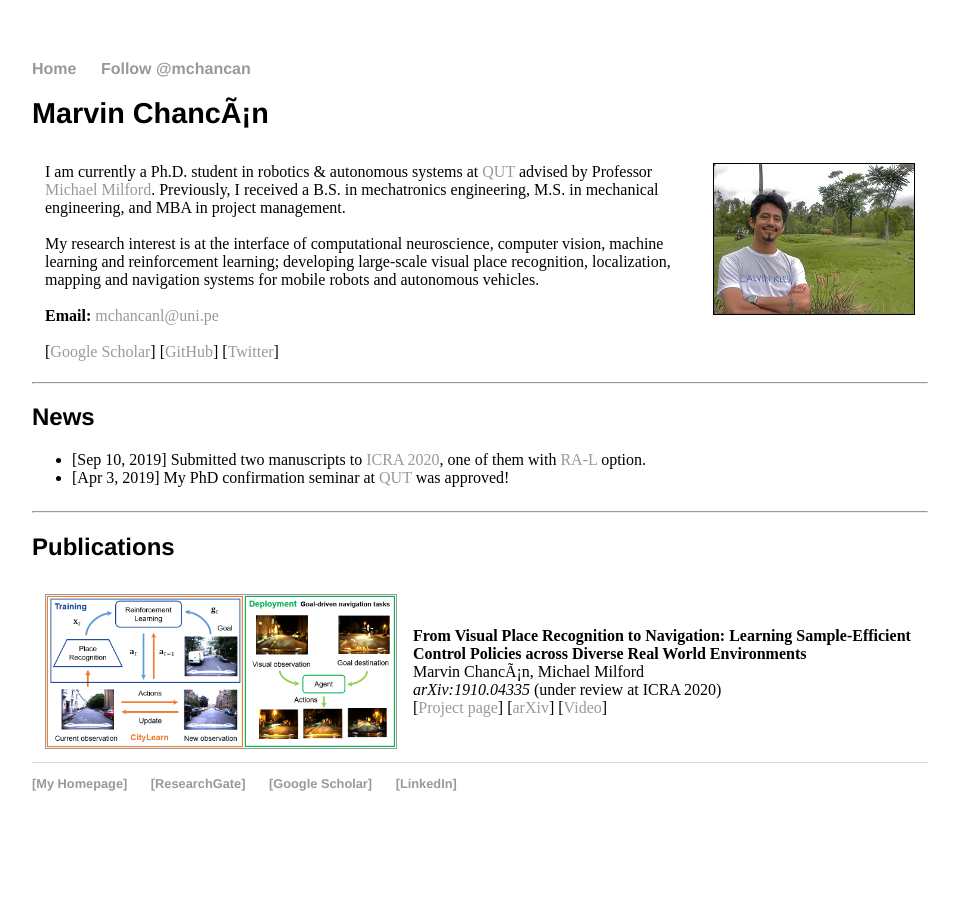
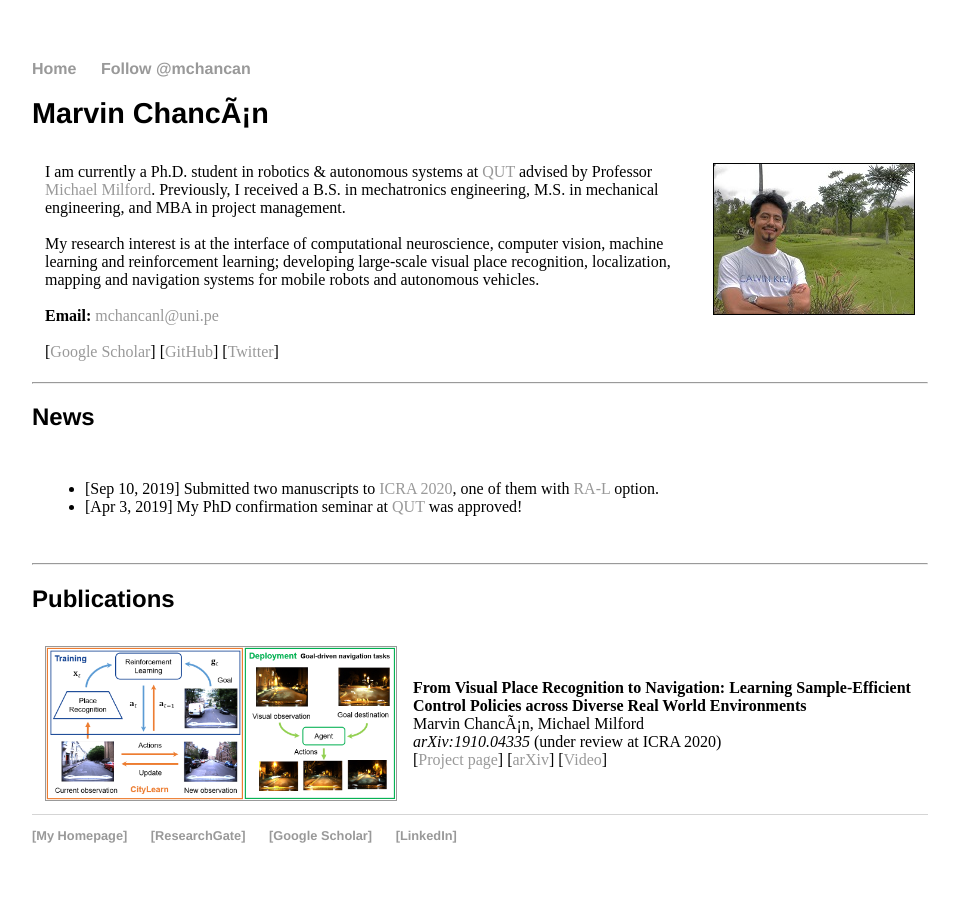
Before and after one commit to mchancan/mchancan.github.io, a Jekyll site: the page built from index.html, in a window 1280 px wide. Shown: the whole page, without its empty margins (160-1119 px from the left). Built offline with Jekyll 4.4.1, drawn with Linux system fonts in a browser that asks for light colours; comment, search, counter and statistics services are not loaded.

Commit message:
Update index.html

```diff
--- a/index.html
+++ b/index.html
@@ -3,9 +3,7 @@ layout: default
 title: Marvin Chancán
 ---
 
-<h1>
-	Marvin Chancán
-</h1>
+<h1> Marvin Chancán</h1>
 <table border="0" cellpadding="3" cellspacing="10">
 	<tr>
 		<td>
@@ -29,20 +27,23 @@ title: Marvin Chancán
 <h2>News</h2>
 <table border="0" cellpadding="3" cellspacing="10">
 	<tr>
-		<ul>
-			<li>[Sep 10, 2019] Submitted two manuscripts to <a href="http://icra2020.org">ICRA 2020</a>, one of them with <a href="http://ieee-ras.org/publications/ra-l">RA-L</a> option. </li>
-			<li>[Apr 3, 2019] My PhD confirmation seminar at <a href="https://qut.edu.au">QUT</a> was approved! </li>
-		</ul>
+		<td>
+			<ul>
+				<li>[Sep 10, 2019] Submitted two manuscripts to <a href="http://icra2020.org">ICRA 2020</a>, one of them with <a href="http://ieee-ras.org/publications/ra-l">RA-L</a> option. </li>
+				<li>[Apr 3, 2019] My PhD confirmation seminar at <a href="https://qut.edu.au">QUT</a> was approved! </li>
+			</ul>
+		</td>
 	<tr>
 </table>
 
 <hr>
 
 <h2>Publications</h2>
-
 <table border="0" cellpadding="3" cellspacing="10">
 	<tr>
-		<td><a href="projects/CityLearn/index.html"><img style="vertical-align:middle" src="projects/CityLearn/citylearn.png"  width="350" height="inherit" border="1px" alt="" /></a></td>
+		<td>
+			<a href="projects/CityLearn/index.html"><img style="vertical-align:middle" src="projects/CityLearn/citylearn.png"  width="350" height="inherit" border="1px" alt="" /></a>
+		</td>
 		<td>
 			<b>From Visual Place Recognition to Navigation: Learning Sample-Efficient Control Policies across Diverse Real World Environments </b> <br>
 			Marvin Chancán, Michael Milford <br>
```
